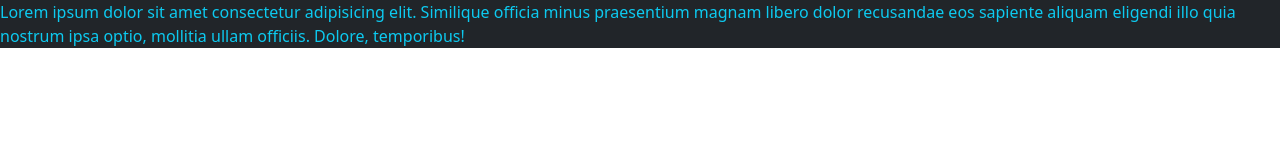
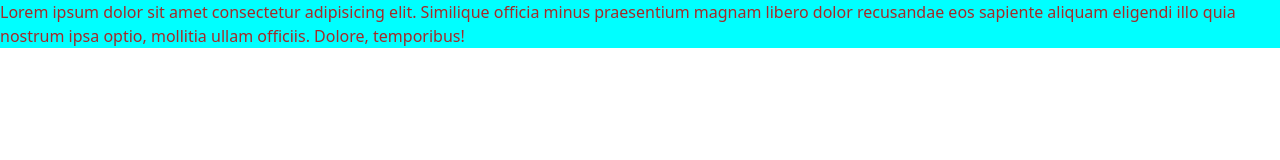
Before and after one commit to HaroldAnthony/bootstrap-web-dev, a plain HTML site: page index.html in a window 1280 px wide. Drawn offline with Linux system fonts and the light colour scheme.

Commit message:
!important for css styling

```diff
--- a/index.html
+++ b/index.html
@@ -10,7 +10,8 @@
     />
     <style>
       .customize-color {
-        background-color: aqua;
+        background-color: aqua !important;
+        color: brown !important;
       }
     </style>
   </head>
```
